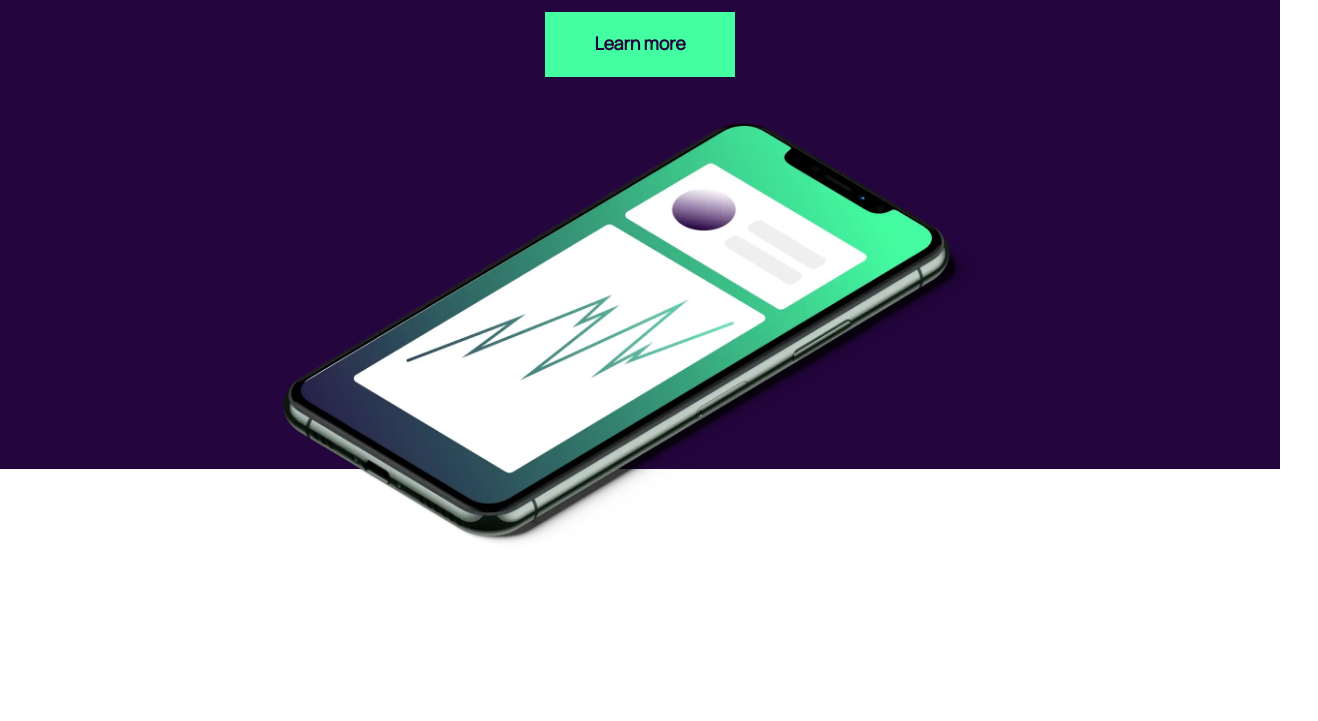
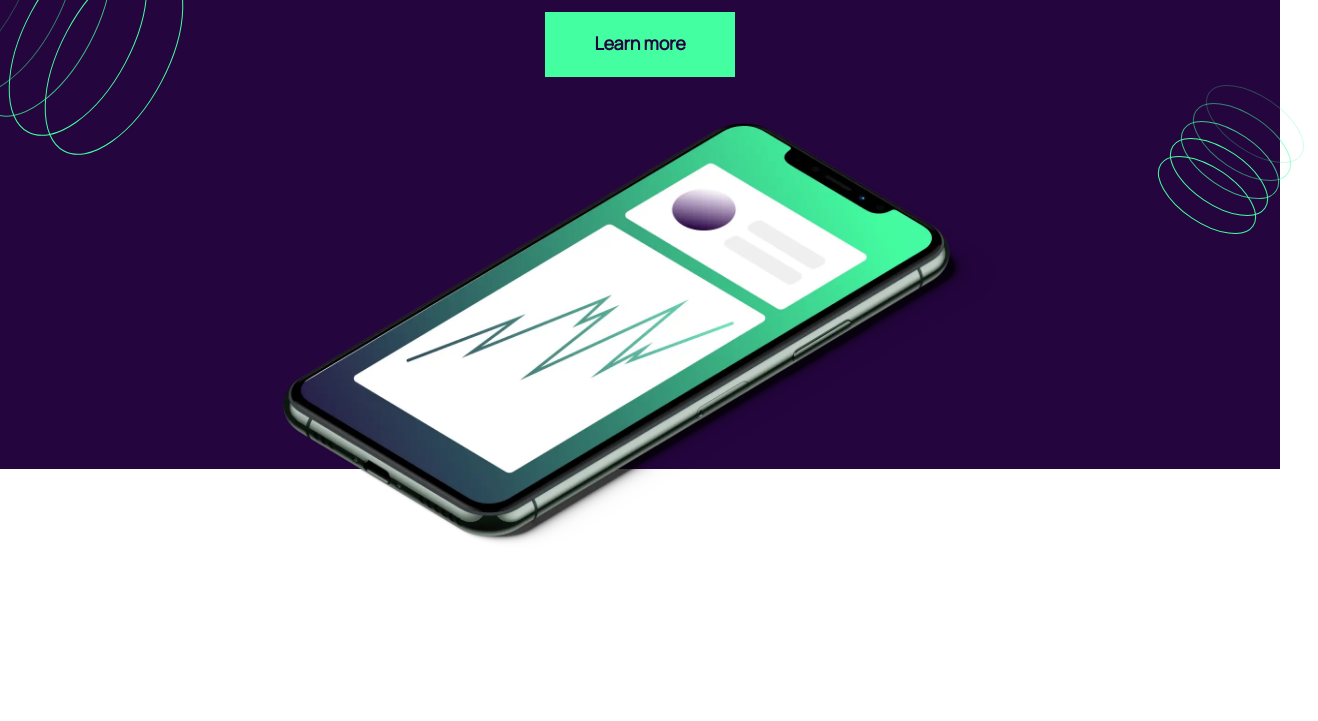
Before and after one commit to Ergashev95/workit-landing-page, a plain HTML site: page index.html in a window 1280 px wide. Shown: the part 331-1052 px from the top of the page, 1318 px wide, since content can reach past the window. Drawn offline with Linux system fonts and the light colour scheme.

Commit message:
add after-before

```diff
--- a/css/main.css
+++ b/css/main.css
@@ -157,6 +157,21 @@ ul {
    .hero-image {
     z-index: 99;
    }
+   .site-hero {
+    position: relative;
+   }
+   .site-hero::before {
+    content: url(../images/bg-pattern-1.svg);
+    position: absolute;
+    top: 100px;
+    left: -10%;
+   }
+   .site-hero::after {
+    content: url(../images/bg-pattern-2.svg);
+    position: absolute;
+    bottom: 300px;
+    right: -3%;
+   }
     /* SITE-HERO */
 /* SITE-HEADER-HERO */
 
```
